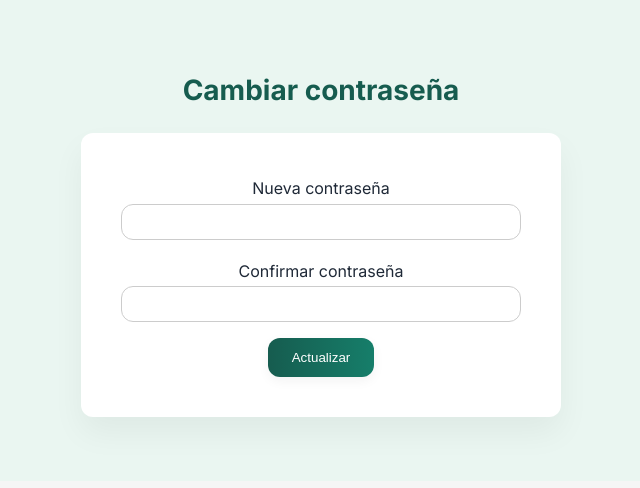
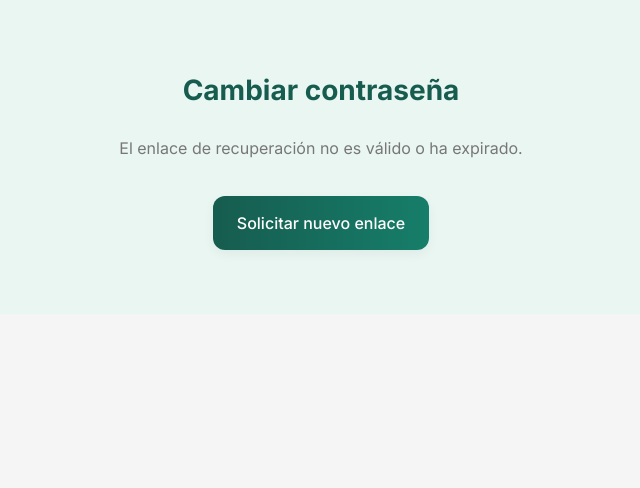
Before and after one commit to ysanchezf/inventarioV2, a Next.js app: page /auth/reset-password in a window 1280 px wide. Shown: the top 488 px of the page, without its empty margins (319-959 px from the left). Built offline with nearby package versions, Linux system fonts and the light colour scheme.

Commit message:
Handle missing reset token

```diff
--- a/pages/auth/reset-password.tsx
+++ b/pages/auth/reset-password.tsx
@@ -6,6 +6,7 @@ import Link from 'next/link'
 export default function ResetPassword() {
   const router = useRouter()
   const { token } = router.query
+  const tokenParam = typeof token === 'string' ? token : token?.[0]
   const [password, setPassword] = useState('')
   const [confirm, setConfirm] = useState('')
   const [message, setMessage] = useState<string | null>(null)
@@ -23,7 +24,7 @@ export default function ResetPassword() {
     const res = await fetch('/api/auth/reset-password', {
       method: 'POST',
       headers: { 'Content-Type': 'application/json' },
-      body: JSON.stringify({ token, password, confirmPassword: confirm }),
+      body: JSON.stringify({ token: tokenParam, password, confirmPassword: confirm }),
     })
     const data = await res.json()
     setSubmitting(false)
@@ -32,6 +33,20 @@ export default function ResetPassword() {
     } else {
       setMessage('Contraseña actualizada. Ya puedes iniciar sesión.')
     }
+  }
+
+  if (!tokenParam && router.isReady) {
+    return (
+      <main className="register-page">
+        <h2>Cambiar contraseña</h2>
+        <p className="subheading">
+          El enlace de recuperación no es válido o ha expirado.
+        </p>
+        <Link href="/auth/forgot-password" className="button primary">
+          Solicitar nuevo enlace
+        </Link>
+      </main>
+    )
   }
 
   if (message) {
```
